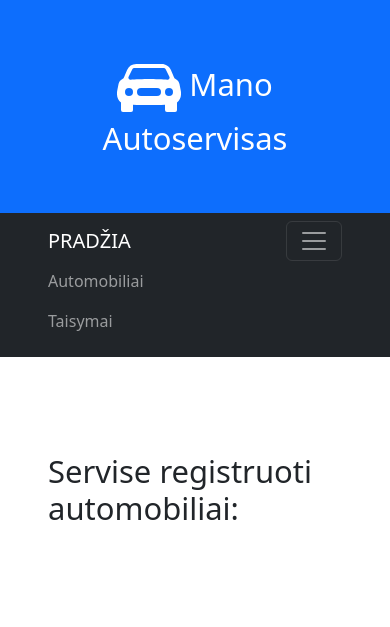
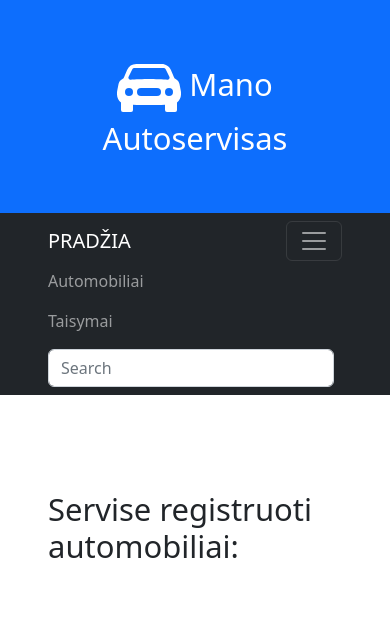
Before and after one commit to DonatasNoreika/autoservice_202502, a Django app: page /autoservice/cars/ in a window 390 px wide, after a click that opens the changed part. Shown: the top 627 px of the page. Run offline with Django 5.2, Linux system fonts and the light colour scheme; data that the repository does not hold is empty; some libraries are stand-ins or nearby versions.

Commit message:
5: +Puslapyje įdėti paieškos laukelį, kuris ieškotų automobilių pagal savininką, modelį, valstybinį numerį, VIN kodą

```diff
--- a/mysite/autoservice/templates/base.html
+++ b/mysite/autoservice/templates/base.html
@@ -1,18 +1,18 @@
 <!DOCTYPE html>
 <html lang="en">
 <head>
-        <meta charset="utf-8" />
-        <meta name="viewport" content="width=device-width, initial-scale=1, shrink-to-fit=no" />
-        <meta name="description" content="" />
-        <meta name="author" content="" />
+    <meta charset="utf-8"/>
+    <meta name="viewport" content="width=device-width, initial-scale=1, shrink-to-fit=no"/>
+    <meta name="description" content=""/>
+    <meta name="author" content=""/>
     <title>{% block "title" %}{% endblock %}</title>
     <!-- Favicon-->
-        <link rel="icon" type="image/x-icon" href="assets/favicon.ico" />
+    <link rel="icon" type="image/x-icon" href="assets/favicon.ico"/>
     <!-- Bootstrap icons-->
-        <link href="https://cdn.jsdelivr.net/npm/bootstrap-icons@1.5.0/font/bootstrap-icons.css" rel="stylesheet" />
+    <link href="https://cdn.jsdelivr.net/npm/bootstrap-icons@1.5.0/font/bootstrap-icons.css" rel="stylesheet"/>
     <!-- Core theme CSS (includes Bootstrap)-->
     {% load static %}
-        <link href="{% static 'css/styles.css' %}" rel="stylesheet" />
+    <link href="{% static 'css/styles.css' %}" rel="stylesheet"/>
 </head>
 <body class="d-flex flex-column h-100">
 <main class="flex-shrink-0">
@@ -23,7 +23,8 @@
                 <div class="col-xxl">
                     <div class="my-5 text-center">
                         <h1 class="display-5 text-white mb-2">
-                                    <svg xmlns="http://www.w3.org/2000/svg" width="64" height="64" fill="currentColor" class="bi bi-car-front-fill" viewBox="0 0 16 16">
+                            <svg xmlns="http://www.w3.org/2000/svg" width="64" height="64" fill="currentColor"
+                                 class="bi bi-car-front-fill" viewBox="0 0 16 16">
                                 <path d="M2.52 3.515A2.5 2.5 0 0 1 4.82 2h6.362c1 0 1.904.596 2.298 1.515l.792 1.848c.075.175.21.319.38.404.5.25.855.715.965 1.262l.335 1.679q.05.242.049.49v.413c0 .814-.39 1.543-1 1.997V13.5a.5.5 0 0 1-.5.5h-2a.5.5 0 0 1-.5-.5v-1.338c-1.292.048-2.745.088-4 .088s-2.708-.04-4-.088V13.5a.5.5 0 0 1-.5.5h-2a.5.5 0 0 1-.5-.5v-1.892c-.61-.454-1-1.183-1-1.997v-.413a2.5 2.5 0 0 1 .049-.49l.335-1.68c.11-.546.465-1.012.964-1.261a.8.8 0 0 0 .381-.404l.792-1.848ZM3 10a1 1 0 1 0 0-2 1 1 0 0 0 0 2m10 0a1 1 0 1 0 0-2 1 1 0 0 0 0 2M6 8a1 1 0 0 0 0 2h4a1 1 0 1 0 0-2zM2.906 5.189a.51.51 0 0 0 .497.731c.91-.073 3.35-.17 4.597-.17s3.688.097 4.597.17a.51.51 0 0 0 .497-.731l-.956-1.913A.5.5 0 0 0 11.691 3H4.309a.5.5 0 0 0-.447.276L2.906 5.19Z"/>
                             </svg>
                             Mano Autoservisas
@@ -37,12 +38,18 @@
     <nav class="navbar navbar-expand-lg navbar-dark bg-dark">
         <div class="container px-5">
             <a class="navbar-brand" href="{% url 'index' %}">PRADŽIA</a>
-                    <button class="navbar-toggler" type="button" data-bs-toggle="collapse" data-bs-target="#navbarSupportedContent" aria-controls="navbarSupportedContent" aria-expanded="false" aria-label="Toggle navigation"><span class="navbar-toggler-icon"></span></button>
+            <button class="navbar-toggler" type="button" data-bs-toggle="collapse"
+                    data-bs-target="#navbarSupportedContent" aria-controls="navbarSupportedContent"
+                    aria-expanded="false" aria-label="Toggle navigation"><span class="navbar-toggler-icon"></span>
+            </button>
             <div class="collapse navbar-collapse" id="navbarSupportedContent">
                 <ul class="navbar-nav ms-auto mb-2 mb-lg-0">
                     <li class="nav-item"><a class="nav-link" href="{% url 'cars' %}">Automobiliai</a></li>
                     <li class="nav-item"><a class="nav-link" href="{% url 'orders' %}">Taisymai</a></li>
                 </ul>
+                <form action="{% url 'search' %}" class="d-flex" method="get" >
+                    <input class="form-control me-2" type="text" name="query" placeholder="Search">
+                </form>
             </div>
         </div>
     </nav>
@@ -60,7 +67,9 @@
 <footer class="bg-dark py-4 mt-auto">
     <div class="container px-5">
         <div class="row align-items-center justify-content-between flex-column flex-sm-row">
-                    <div class="col-auto"><div class="small m-0 text-white">Copyright &copy; Code Academy</div></div>
+            <div class="col-auto">
+                <div class="small m-0 text-white">Copyright &copy; Code Academy</div>
+            </div>
         </div>
     </div>
 </footer>
--- a/mysite/autoservice/templates/cars.html
+++ b/mysite/autoservice/templates/cars.html
@@ -12,7 +12,7 @@
 <div class="container puslapiai">
     <nav aria-label="...">
         {% if cars.has_other_pages %}
-        <ul class="pagination pagination-sm justify-content-end">
+        <ul class="pagination pagination-sm justify-content-center">
             {% for i in cars.paginator.page_range %}
             {% if cars.number == i %}
             <li class="page-item active">
--- a/mysite/autoservice/urls.py
+++ b/mysite/autoservice/urls.py
@@ -1,5 +1,10 @@
 from django.urls import path
-from .views import index, cars, car, OrderListView, OrderDetailView
+from .views import (index,
+                    cars,
+                    car,
+                    search,
+                    OrderListView,
+                    OrderDetailView)
 
 urlpatterns = [
     path("", index, name="index"),
@@ -7,4 +12,5 @@ urlpatterns = [
     path("cars/<int:car_id>", car, name="car"),
     path("orders/", OrderListView.as_view(), name="orders"),
     path("orders/<int:pk>", OrderDetailView.as_view(), name="order"),
+    path("search/", search, name="search"),
 ]
--- a/mysite/autoservice/views.py
+++ b/mysite/autoservice/views.py
@@ -2,6 +2,7 @@ from django.shortcuts import render
 from .models import Service, Order, Car
 from django.views import generic
 from django.core.paginator import Paginator
+from django.db.models import Q
 
 # Create your views here.
 def index(request):
@@ -41,3 +42,13 @@ class OrderDetailView(generic.DetailView):
     model = Order
     template_name = "order.html"
     context_object_name = "order"
+
+
+def search(request):
+    query = request.GET.get('query')
+    car_search_results = Car.objects.filter(Q(client_name__icontains=query) | Q(client_name__icontains=query) | Q(car_model__make__icontains=query) | Q(car_model__model__icontains=query) | Q(license_plate__icontains=query) | Q(vin_code__icontains=query))
+    context = {
+        "query": query,
+        "cars": car_search_results,
+    }
+    return render(request, template_name="search.html", context=context)
```
Also changed, not shown: mysite/autoservice/templates/search.html (added, +11 -0 lines). Lines whose indentation alone changed are shown as unchanged.
